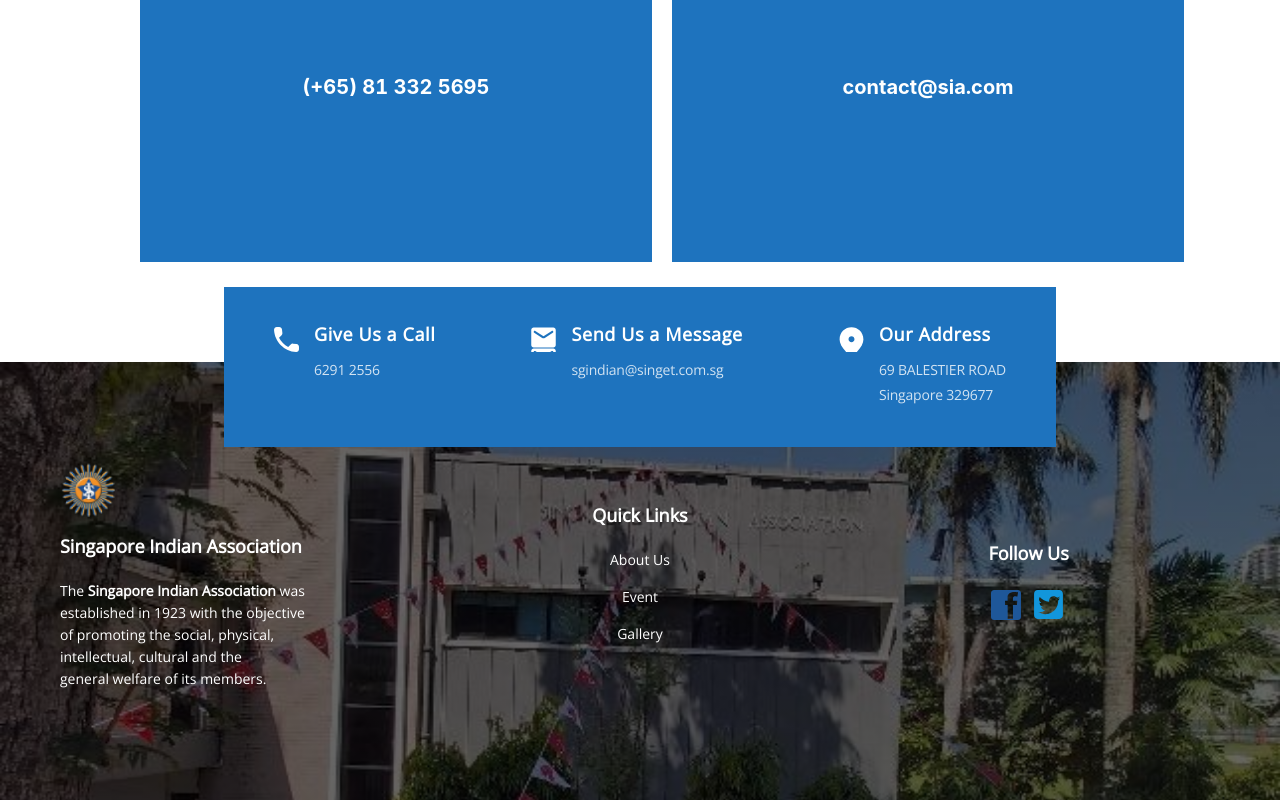
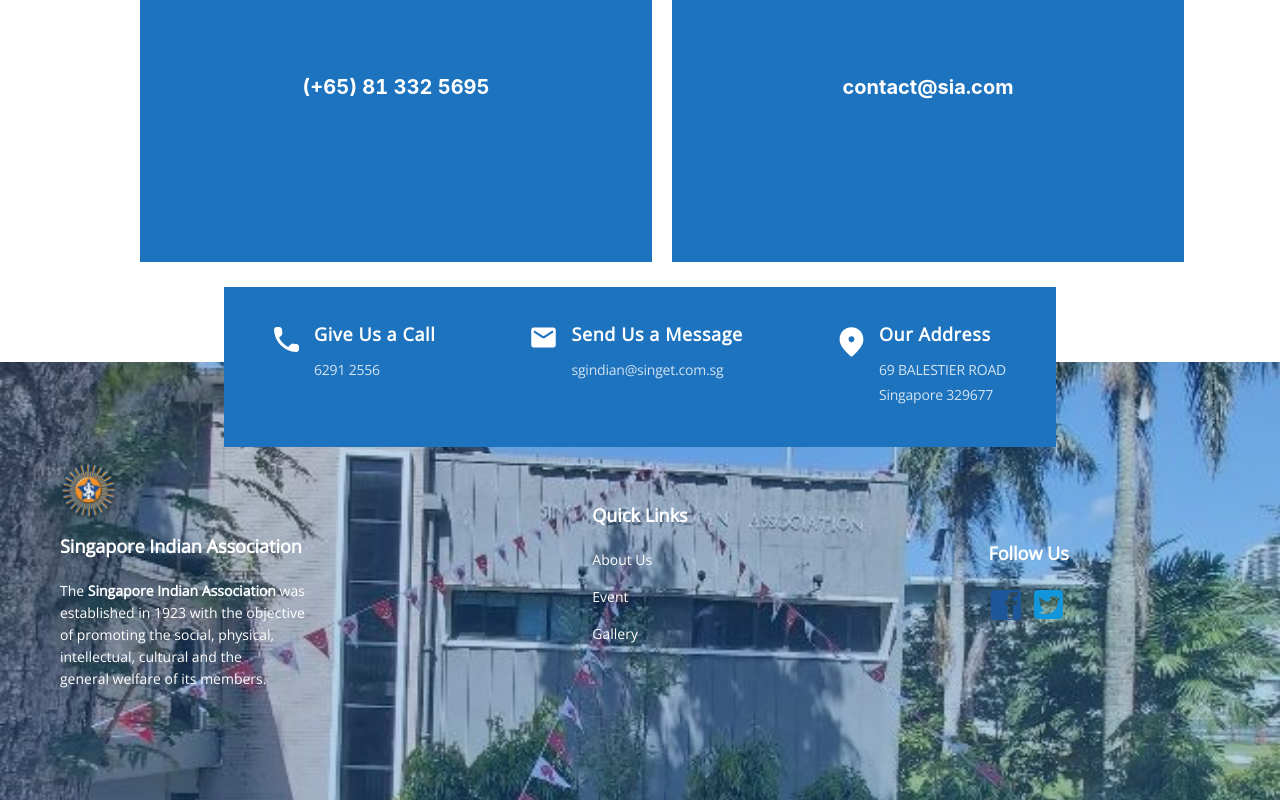
Before and after one commit to murtazamalik4/Sia, a React (Create React App) app: page /Membership in a window 1280 px wide. Shown: the part 1852-2652 px from the top of the page. Built offline with nearby package versions, Linux system fonts and the light colour scheme.

Commit message:
in footer icon cut and repeat, alighment,blue overlay is solved,in about us same padding is done, in hero section text color and button colr is changed

```diff
--- a/src/components/aboutUs/aboutUs.css
+++ b/src/components/aboutUs/aboutUs.css
@@ -3,15 +3,16 @@
     justify-content: center;
     align-items: center;
     margin: auto;
-    margin-bottom: 70px;
-    margin-top: 80px;
+    /* margin-bottom: 70px;
+    margin-top: 80px; */
+    padding: 80px 80px;
     position: relative;
     z-index: 1;
 }
 
 .component {
     display: flex;
-    max-width: 80vw;
+    max-width: 100%;
 }
 
 .component img {
--- a/src/components/footer/footer.css
+++ b/src/components/footer/footer.css
@@ -9,7 +9,7 @@
     flex-direction: row;
     justify-content: space-between;
     align-items: center;
-    background-image: linear-gradient(0deg, rgba(0, 0, 0, 0.6), rgba(0, 0, 0, 0.6)),url("../../../public/assets/images/image13.jpg");
+    background-image: linear-gradient(0deg, #1e73be56, #1e73be46),url("../../../public/assets/images/image13.jpg");
     background-repeat: no-repeat;
     background-size: cover;
     padding: 100px 60px;
@@ -57,9 +57,8 @@
 
 .quick-links-container {
     display: flex;
-    flex-direction: column;
-    justify-content: center;
-    align-items: center;
+    /* border: 2px solid red; */
+    width: fit-content;
 }
 
 .quick-link-heading {
@@ -187,7 +186,8 @@
     background-image: url("../../../public/assets/icons/call.svg");
     cursor: pointer;
     width: 25px;
-    height: 25px;
+    background-repeat: no-repeat;
+    height: 30px;
     background-size: 100%;
     margin-right: 15px;
 }
@@ -196,7 +196,8 @@
     background-image: url("../../../public/assets/icons/mail.svg");
     cursor: pointer;
     width: 25px;
-    height: 25px;
+    height: 30px;
+    background-repeat: no-repeat;
     background-size: 100%;
     margin-right: 15px;
 
@@ -206,7 +207,8 @@
     background-image: url("../../../public/assets/icons/address.svg");
     cursor: pointer;
     width: 25px;
-    height: 25px;
+    height: 30px;
+    background-repeat: no-repeat;
     background-size: 100%;
     margin-right: 15px;
 
@@ -261,6 +263,7 @@
         padding: 25px 15px;
     }
 
+
     .footer-logo-col {
         width: 95%;
         margin-top: 280px;
--- a/src/components/heroSection/heroSection.css
+++ b/src/components/heroSection/heroSection.css
@@ -1,9 +1,13 @@
 .overlay{
     position: absolute;
-    width: 100%;
+    width: 10%;
     height: 100%;
-    background-color: rgba(0, 0, 0, 0.4);
+    background-color: rgba(0, 0, 0, 0.8);
     display: flex;
     padding: 4rem 3rem;
-    /* align-items: flex-end; */
+    border: 10px solid red;
   }
+
+.nav-chit-club.tparrows{
+  display: none;
+}
--- a/src/components/heroSection/heroSection.js
+++ b/src/components/heroSection/heroSection.js
@@ -16,35 +16,35 @@
             <rs-module id="rev_slider_1_1" style={{}} data-version="6.5.25">
                 <rs-slides >
                     <rs-slide style={{ position: 'absolute' }} data-key="rs-1" data-title="Slide" data-thumb="//images/slider1-1.jpg" data-anim="ms:1000;r:0;" data-in="o:0;" data-out="a:false;">
-                        <img src="/images/slider1-1.jpg"  alt="" title="about-slider-1-copyright" width={1920} height={870} className="rev-slidebg tp-rs-img rs-lazyload" data-lazyload="/images/slider1-1.jpg" data-panzoom="d:10000;ss:100;se:106%;" data-no-retina />
-                        <rs-layer id="slider-1-slide-1-layer-0" className="slider-main-title" data-type="text" data-color="#ffc94a" data-xy="x:c;y:m;yo:6px,6px,3px,-19px;" data-text="w:normal;s:85,85,46,32;l:105,105,57,35;fw:900;a:center;" data-frame_0="rX:70deg;oZ:-50;" data-frame_0_chars="d:5;y:cyc(-100||100);o:0;" data-frame_1="oZ:-50;sp:700;" data-frame_1_chars="e:power2.out;dir:middletoedge;d:5;" data-frame_999="o:0;st:w;" style={{zIndex: 5, fontFamily: 'FivoSans,sans-serif',textShadow: "2px 1px  5px black" }}>
+                        <img src="/images/slider1-1.jpg"  alt="" title="about-slider-1-copyright" width={1920} height={870} className="rev-slidebg tp-rs-img rs-lazyload " data-lazyload="/images/slider1-1.jpg" data-panzoom="d:10000;ss:100;se:106%;" data-no-retina />
+                        <rs-layer id="slider-1-slide-1-layer-0" className="slider-main-title" data-type="text" data-color="white" data-xy="x:c;y:m;yo:6px,6px,3px,-19px;" data-text="w:normal;s:85,85,46,32;l:105,105,57,35;fw:900;a:center;" data-frame_0="rX:70deg;oZ:-50;" data-frame_0_chars="d:5;y:cyc(-100||100);o:0;" data-frame_1="oZ:-50;sp:700;" data-frame_1_chars="e:power2.out;dir:middletoedge;d:5;" data-frame_999="o:0;st:w;" style={{zIndex: 5, fontFamily: 'FivoSans,sans-serif',textShadow: "2px 1px  5px black" }}>
                             <span>Welcome to </span>
                             <br />
                             <span>Singapore Indian Association</span>
                         </rs-layer>
-                        <a id="slider-1-slide-1-layer-1" className="rs-layer slider_button rev-btn" href="/history/" target="_self" rel="nofollow" data-type="button" data-xy="x:c;y:m;yo:175px,175px,96px,69px;" data-text="w:normal;s:16,16,14,8;l:18,18,16,9;ls:1px,1px,0px,0px;fw:700;" data-dim="minh:0px,0px,none,none;" data-rsp_bd="off" data-padding="t:32,32,17,10;r:48,48,27,17;b:32,32,17,10;l:48,48,27,17;" data-frame_0="y:50,50,27,16;" data-frame_1="e:power2.out;st:600;sp:1300;" data-frame_999="o:0;st:w;" data-frame_hover="c:#12101c;bgc:#fff;bor:0px,0px,0px,0px;sp:0ms;" style={{ zIndex: 6, backgroundColor: '#ffc94a', fontFamily: 'FivoSans,sans-serif', cursor: 'pointer' }}>KNOW MORE
+                        <a id="slider-1-slide-1-layer-1" className="rs-layer slider_button rev-btn" href="/history/" target="_self" rel="nofollow" data-type="button" data-xy="x:c;y:m;yo:175px,175px,96px,69px;" data-text="w:normal;s:16,16,14,8;l:18,18,16,9;ls:1px,1px,0px,0px;fw:700;" data-dim="minh:0px,0px,none,none;" data-rsp_bd="off" data-padding="t:32,32,17,10;r:48,48,27,17;b:32,32,17,10;l:48,48,27,17;" data-frame_0="y:50,50,27,16;" data-frame_1="e:power2.out;st:600;sp:1300;" data-frame_999="o:0;st:w;" data-frame_hover="c:#12101c;bgc:#fff;bor:0px,0px,0px,0px;sp:0ms;" style={{ zIndex: 6, backgroundColor: '#F31237', fontFamily: 'FivoSans,sans-serif', cursor: 'pointer' }}>KNOW MORE
                         </a>
                     </rs-slide>
                     <rs-slide style={{ position: 'absolute' }} data-key="rs-8" data-title="Slide" data-thumb="/images/slider2-1.jpg" data-anim="ms:1000;r:0;" data-in="o:0;" data-out="a:false;">
                         <img src="/images/slider2-1.jpg" alt="" title="about-slider-2-copyright" width={1920} height={870} className="rev-slidebg tp-rs-img rs-lazyload" data-lazyload="/images/slider2-1.jpg" data-panzoom="d:10000;ss:100;se:106%;" data-no-retina />
-                        <rs-layer id="slider-1-slide-8-layer-0" className="slider-main-title" data-type="text" data-color="#ffc94a" data-xy="x:c;y:m;yo:6px,6px,3px,-19px;" data-text="w:normal;s:85,85,46,32;l:105,105,57,35;fw:900;a:center;" data-frame_0="rX:70deg;oZ:-50;" data-frame_0_chars="d:5;y:cyc(-100||100);o:0;" data-frame_1="oZ:-50;sp:700;" data-frame_1_chars="e:power2.out;dir:middletoedge;d:5;" data-frame_999="o:0;st:w;" style={{ zIndex: 5, fontFamily: 'FivoSans,sans-serif',textShadow: "2px 1px  5px black" }}>
+                        <rs-layer id="slider-1-slide-8-layer-0" className="slider-main-title" data-type="text" data-color="white" data-xy="x:c;y:m;yo:6px,6px,3px,-19px;" data-text="w:normal;s:85,85,46,32;l:105,105,57,35;fw:900;a:center;" data-frame_0="rX:70deg;oZ:-50;" data-frame_0_chars="d:5;y:cyc(-100||100);o:0;" data-frame_1="oZ:-50;sp:700;" data-frame_1_chars="e:power2.out;dir:middletoedge;d:5;" data-frame_999="o:0;st:w;" style={{ zIndex: 5, fontFamily: 'FivoSans,sans-serif',textShadow: "2px 1px  5px black" }}>
                             A place for our community
                             <br />
                             <span>  engagement and sports development</span>
                         </rs-layer>
-                        <a id="slider-1-slide-8-layer-1" className="rs-layer slider_button rev-btn" href="/events/" target="_self" rel="nofollow" data-type="button" data-xy="x:c;y:m;yo:175px,175px,96px,69px;" data-text="w:normal;s:16,16,14,8;l:18,18,16,9;ls:1px,1px,0px,0px;fw:700;" data-dim="minh:0px,0px,none,none;" data-rsp_bd="off" data-padding="t:32,32,17,10;r:48,48,27,17;b:32,32,17,10;l:48,48,27,17;" data-frame_0="y:50,50,27,16;" data-frame_1="e:power2.out;st:600;sp:1300;" data-frame_999="o:0;st:w;" data-frame_hover="c:#12101c;bgc:#fff;bor:0px,0px,0px,0px;sp:0ms;" style={{ zIndex: 6, backgroundColor: '#ffc94a', fontFamily: 'FivoSans,sans-serif', cursor: 'pointer' }}>VISIT
+                        <a id="slider-1-slide-8-layer-1" className="rs-layer slider_button rev-btn" href="/events/" target="_self" rel="nofollow" data-type="button" data-xy="x:c;y:m;yo:175px,175px,96px,69px;" data-text="w:normal;s:16,16,14,8;l:18,18,16,9;ls:1px,1px,0px,0px;fw:700;" data-dim="minh:0px,0px,none,none;" data-rsp_bd="off" data-padding="t:32,32,17,10;r:48,48,27,17;b:32,32,17,10;l:48,48,27,17;" data-frame_0="y:50,50,27,16;" data-frame_1="e:power2.out;st:600;sp:1300;" data-frame_999="o:0;st:w;" data-frame_hover="c:#12101c;bgc:#fff;bor:0px,0px,0px,0px;sp:0ms;" style={{ zIndex: 6, backgroundColor: '#F31237', fontFamily: 'FivoSans,sans-serif', cursor: 'pointer' }}>VISIT
                             OUR EVENTS
                         </a>
                     </rs-slide>
                     <rs-slide style={{ position: 'absolute' }} data-key="rs-9" data-title="Slide" data-thumb="/images/slider3-1.jpg" data-anim="ms:1000;r:0;" data-in="o:0;" data-out="a:false;">
                         <img src="/images/slider3-1.jpg" alt="" title="about-slider-3-copyright" width={1920} height={870} className="rev-slidebg tp-rs-img rs-lazyload" data-lazyload="/images/slider3-1.jpg" data-panzoom="d:10000;ss:100;se:106%;" data-no-retina />
-                        <rs-layer id="slider-1-slide-9-layer-0" className="slider-main-title" data-type="text" data-color="#ffc94a" data-xy="x:c;y:m;yo:6px,6px,3px,-19px;" data-text="w:normal;s:85,85,46,32;l:105,105,57,35;fw:900;a:center;" data-frame_0="rX:70deg;oZ:-50;" data-frame_0_chars="d:5;y:cyc(-100||100);o:0;" data-frame_1="oZ:-50;sp:700;" data-frame_1_chars="e:power2.out;dir:middletoedge;d:5;" data-frame_999="o:0;st:w;" style={{ zIndex: 5, fontFamily: 'FivoSans,sans-serif',textShadow: "2px 1px  5px black" }}>
+                        <rs-layer id="slider-1-slide-9-layer-0" className="slider-main-title" data-type="text" data-color="white" data-xy="x:c;y:m;yo:6px,6px,3px,-19px;" data-text="w:normal;s:85,85,46,32;l:105,105,57,35;fw:900;a:center;" data-frame_0="rX:70deg;oZ:-50;" data-frame_0_chars="d:5;y:cyc(-100||100);o:0;" data-frame_1="oZ:-50;sp:700;" data-frame_1_chars="e:power2.out;dir:middletoedge;d:5;" data-frame_999="o:0;st:w;" style={{ zIndex: 5, fontFamily: 'FivoSans,sans-serif',textShadow: "2px 1px  5px black" }}>
                             Time to celebrating our
                             <br />
                             <span> history and build a legacy for the future
                             </span>
                         </rs-layer>
-                        <a id="slider-1-slide-9-layer-1" className="rs-layer slider_button rev-btn" href="/events/" target="_self" rel="nofollow" data-type="button" data-xy="x:c;y:m;yo:175px,175px,96px,69px;" data-text="w:normal;s:16,16,14,8;l:18,18,16,9;ls:1px,1px,0px,0px;fw:700;" data-dim="minh:0px,0px,none,none;" data-rsp_bd="off" data-padding="t:32,32,17,10;r:48,48,27,17;b:32,32,17,10;l:48,48,27,17;" data-frame_0="y:50,50,27,16;" data-frame_1="e:power2.out;st:600;sp:1300;" data-frame_999="o:0;st:w;" data-frame_hover="c:#12101c;bgc:#fff;bor:0px,0px,0px,0px;sp:0ms;" style={{ zIndex: 6, backgroundColor: '#f22f2f', fontFamily: 'FivoSans,sans-serif', cursor: 'pointer' }}>VIEW
+                        <a id="slider-1-slide-9-layer-1" className="rs-layer slider_button rev-btn" href="/events/" target="_self" rel="nofollow" data-type="button" data-xy="x:c;y:m;yo:175px,175px,96px,69px;" data-text="w:normal;s:16,16,14,8;l:18,18,16,9;ls:1px,1px,0px,0px;fw:700;" data-dim="minh:0px,0px,none,none;" data-rsp_bd="off" data-padding="t:32,32,17,10;r:48,48,27,17;b:32,32,17,10;l:48,48,27,17;" data-frame_0="y:50,50,27,16;" data-frame_1="e:power2.out;st:600;sp:1300;" data-frame_999="o:0;st:w;" data-frame_hover="c:#12101c;bgc:#fff;bor:0px,0px,0px,0px;sp:0ms;" style={{ zIndex: 6, backgroundColor: '#F31237', fontFamily: 'FivoSans,sans-serif', cursor: 'pointer' }}>VIEW
                             GALLERY
                         </a>
                     </rs-slide>
```
